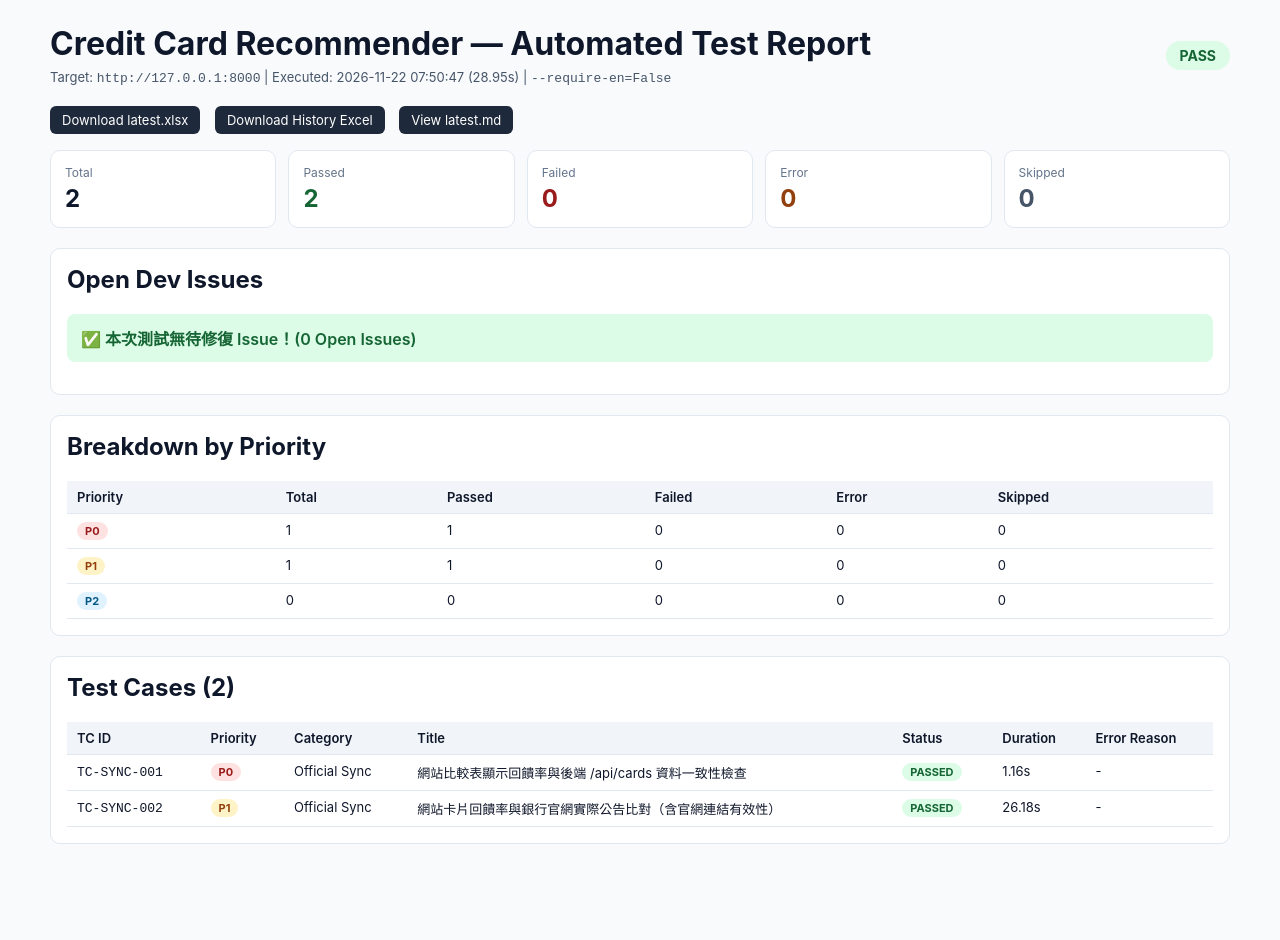
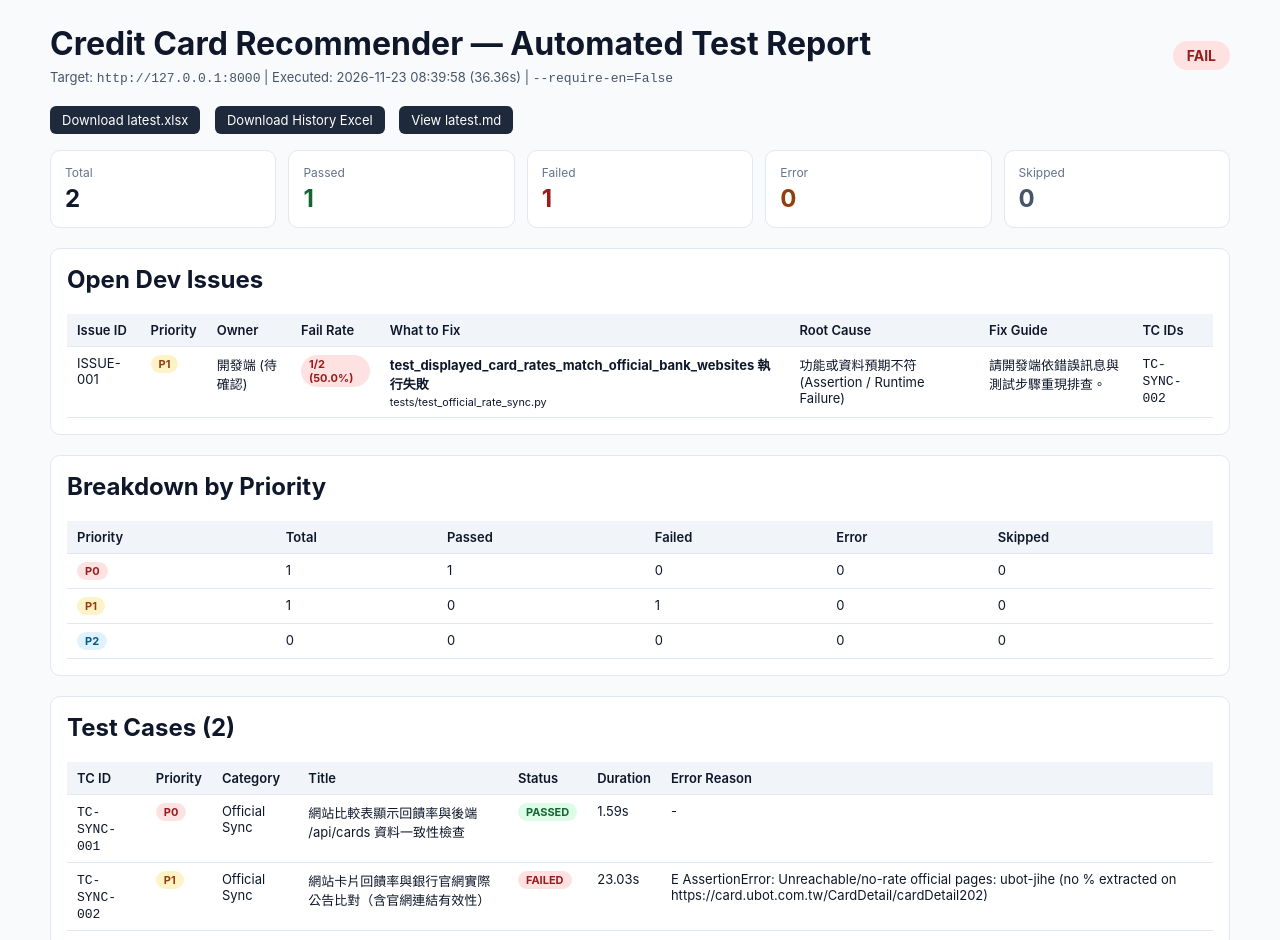
Before and after one commit to huangyj915/credit_card_test, a plain HTML site: page index.html in a window 1280 px wide. Shown: the top 940 px of the page. Before the commit the page ends 888 px from the top, so only its background shows below. Drawn offline with Linux system fonts and the light colour scheme.

Commit message:
deploy: 7641518d8cf95ebf792d3b963b2eef4e486f6b55

```diff
--- a/index.html
+++ b/index.html
@@ -37,10 +37,10 @@
       <div>
         <h1 style="margin:0 0 6px;">Credit Card Recommender — Automated Test Report</h1>
         <div style="font-size:13px;color:#475569;">
-          Target: <code>http://127.0.0.1:8000</code> | Executed: 2026-11-22 07:50:47 (28.95s) | <code>--require-en=False</code>
+          Target: <code>http://127.0.0.1:8000</code> | Executed: 2026-11-23 08:39:58 (36.36s) | <code>--require-en=False</code>
         </div>
       </div>
-      <span class="badge badge-pass">PASS</span>
+      <span class="badge badge-fail">FAIL</span>
     </header>
 
     <div class="downloads" style="margin-bottom:16px;">
@@ -51,22 +51,22 @@
 
     <div class="cards">
       <div class="card"><div class="k">Total</div><div class="v">2</div></div>
-      <div class="card"><div class="k">Passed</div><div class="v" style="color:#166534;">2</div></div>
-      <div class="card"><div class="k">Failed</div><div class="v" style="color:#991b1b;">0</div></div>
+      <div class="card"><div class="k">Passed</div><div class="v" style="color:#166534;">1</div></div>
+      <div class="card"><div class="k">Failed</div><div class="v" style="color:#991b1b;">1</div></div>
       <div class="card"><div class="k">Error</div><div class="v" style="color:#92400e;">0</div></div>
       <div class="card"><div class="k">Skipped</div><div class="v" style="color:#475569;">0</div></div>
     </div>
 
     <div class="panel">
       <h2 style="margin-top:0;">Open Dev Issues</h2>
-      <p class='ok-box'>✅ 本次測試無待修復 Issue！(0 Open Issues)</p>
+      <table><thead><tr><th>Issue ID</th><th>Priority</th><th>Owner</th><th>Fail Rate</th><th>What to Fix</th><th>Root Cause</th><th>Fix Guide</th><th>TC IDs</th></tr></thead><tbody><tr><td>ISSUE-001</td><td><span class='pill prio-p1'>P1</span></td><td>開發端 (待確認)</td><td><span class='pill st-failed'>1/2 (50.0%)</span></td><td><strong>test_displayed_card_rates_match_official_bank_websites 執行失敗</strong><br><small>tests/test_official_rate_sync.py</small></td><td>功能或資料預期不符 (Assertion / Runtime Failure)</td><td>請開發端依錯誤訊息與測試步驟重現排查。</td><td><code>TC-SYNC-002</code></td></tr></tbody></table>
     </div>
 
     <div class="panel">
       <h2 style="margin-top:0;">Breakdown by Priority</h2>
       <table>
         <thead><tr><th>Priority</th><th>Total</th><th>Passed</th><th>Failed</th><th>Error</th><th>Skipped</th></tr></thead>
-        <tbody><tr><td><span class='pill prio-p0'>P0</span></td><td>1</td><td>1</td><td>0</td><td>0</td><td>0</td></tr><tr><td><span class='pill prio-p1'>P1</span></td><td>1</td><td>1</td><td>0</td><td>0</td><td>0</td></tr><tr><td><span class='pill prio-p2'>P2</span></td><td>0</td><td>0</td><td>0</td><td>0</td><td>0</td></tr></tbody>
+        <tbody><tr><td><span class='pill prio-p0'>P0</span></td><td>1</td><td>1</td><td>0</td><td>0</td><td>0</td></tr><tr><td><span class='pill prio-p1'>P1</span></td><td>1</td><td>0</td><td>1</td><td>0</td><td>0</td></tr><tr><td><span class='pill prio-p2'>P2</span></td><td>0</td><td>0</td><td>0</td><td>0</td><td>0</td></tr></tbody>
       </table>
     </div>
 
@@ -74,7 +74,7 @@
       <h2 style="margin-top:0;">Test Cases (2)</h2>
       <table>
         <thead><tr><th>TC ID</th><th>Priority</th><th>Category</th><th>Title</th><th>Status</th><th>Duration</th><th>Error Reason</th></tr></thead>
-        <tbody><tr><td><code>TC-SYNC-001</code></td><td><span class='pill prio-p0'>P0</span></td><td>Official Sync</td><td>網站比較表顯示回饋率與後端 /api/cards 資料一致性檢查</td><td><span class='pill st-passed'>PASSED</span></td><td>1.16s</td><td>-</td></tr><tr><td><code>TC-SYNC-002</code></td><td><span class='pill prio-p1'>P1</span></td><td>Official Sync</td><td>網站卡片回饋率與銀行官網實際公告比對（含官網連結有效性）</td><td><span class='pill st-passed'>PASSED</span></td><td>26.18s</td><td>-</td></tr></tbody>
+        <tbody><tr><td><code>TC-SYNC-001</code></td><td><span class='pill prio-p0'>P0</span></td><td>Official Sync</td><td>網站比較表顯示回饋率與後端 /api/cards 資料一致性檢查</td><td><span class='pill st-passed'>PASSED</span></td><td>1.59s</td><td>-</td></tr><tr><td><code>TC-SYNC-002</code></td><td><span class='pill prio-p1'>P1</span></td><td>Official Sync</td><td>網站卡片回饋率與銀行官網實際公告比對（含官網連結有效性）</td><td><span class='pill st-failed'>FAILED</span></td><td>23.03s</td><td>E   AssertionError: Unreachable/no-rate official pages: ubot-jihe (no % extracted on https://card.ubot.com.tw/CardDetail/cardDetail202)</td></tr></tbody>
       </table>
     </div>
   </div>
```
Also changed, not shown: 3 other files.
